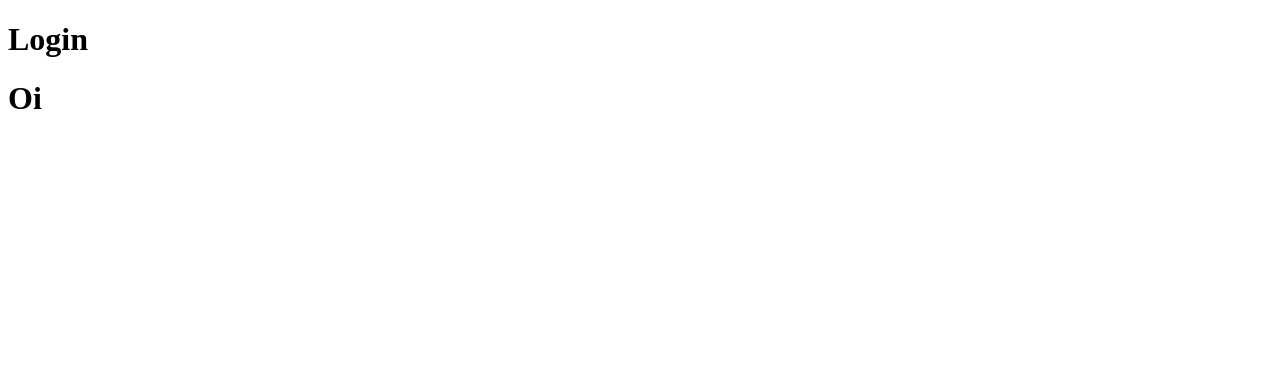
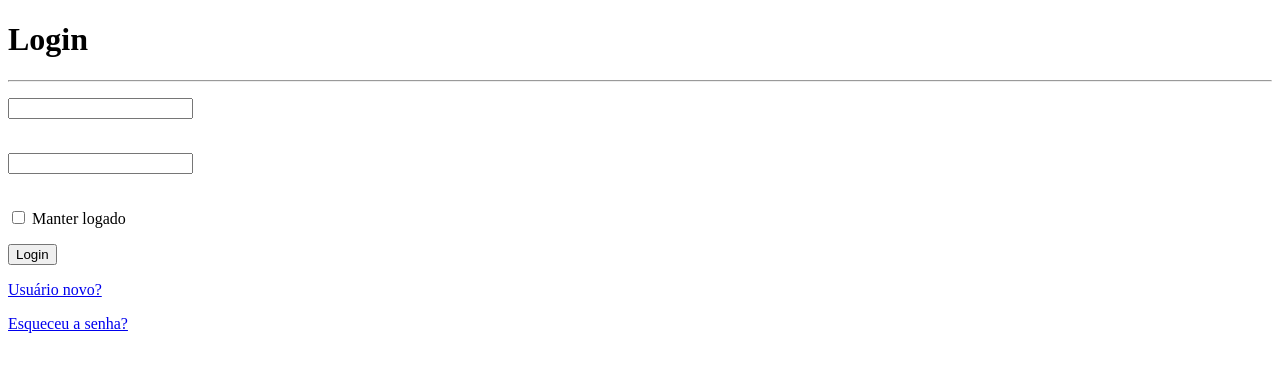
Before and after one commit to LucasAssisOliveira/ifprcodigos1, a plain HTML site: page login.html in a window 1280 px wide. Drawn offline with Linux system fonts and the light colour scheme.

Commit message:
Esboço da tela de Login

```diff
--- a/login.html
+++ b/login.html
@@ -7,6 +7,25 @@
 </head>
 <body>
     <h1>Login</h1>
-    <h1>Oi</h1>
+    <hr>
+    <form action="login.php" method="post"> <!--Esse actionn é apenas um exemplo-->
+        <p>
+            <label for="login_usuario"></label>
+            <input name="login_usuario" type="text" />
+        </p>
+        <p>
+            <label for="login_senha"></label><br>
+            <input name="login_senha" type="password" /><br><br>
+        </p>
+        <p>
+            <label>
+                <input name="manterlogado" type="checkbox" /> Manter logado
+            </label>
+        </p>
+
+        <p> <button type="submit">Login</button> </p>
+        <p> <a href="#URL">Usuário novo?</a></p>
+        <p> <a href="#URL">Esqueceu a senha?</a></p>
+    </form>
 </body>
 </html>
```
